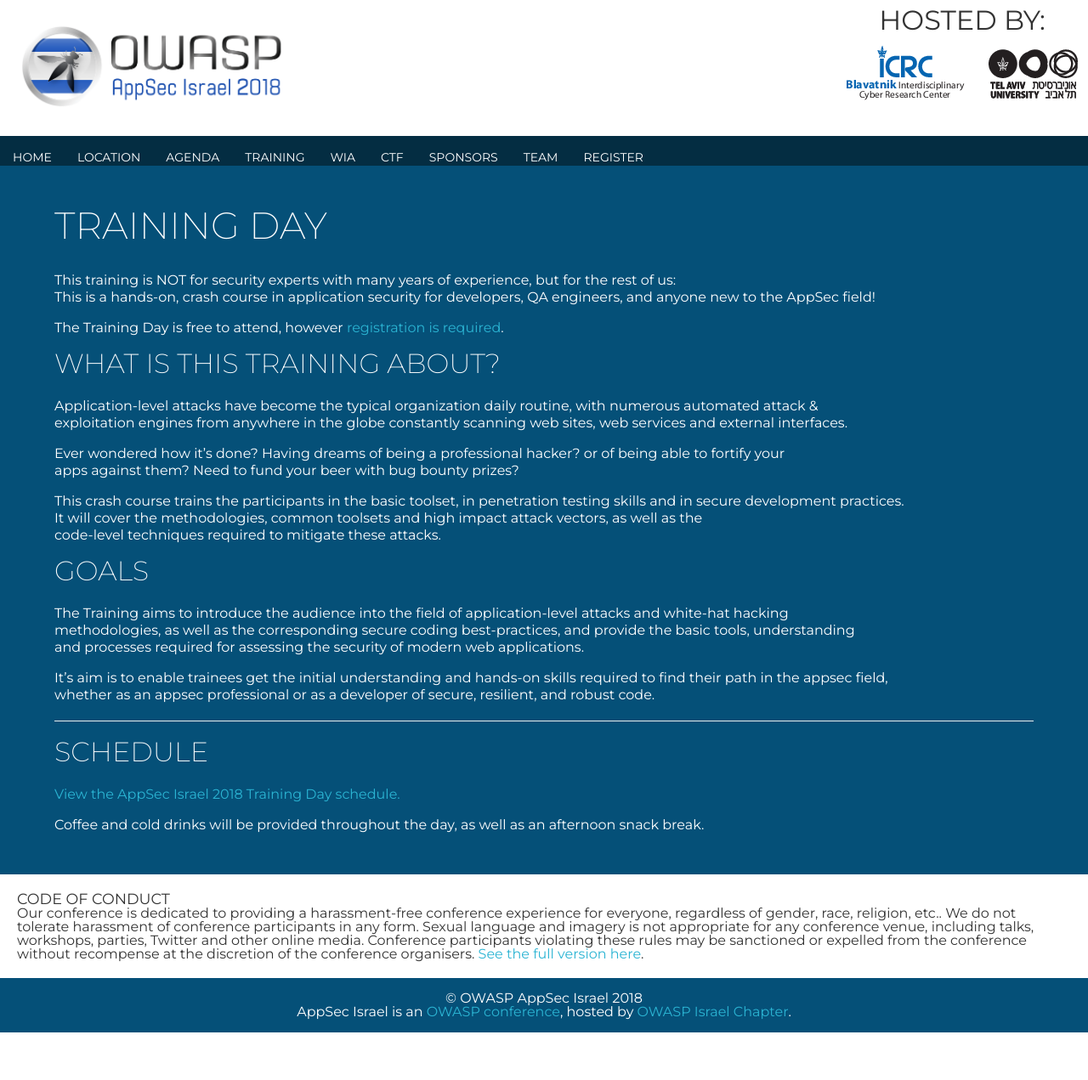
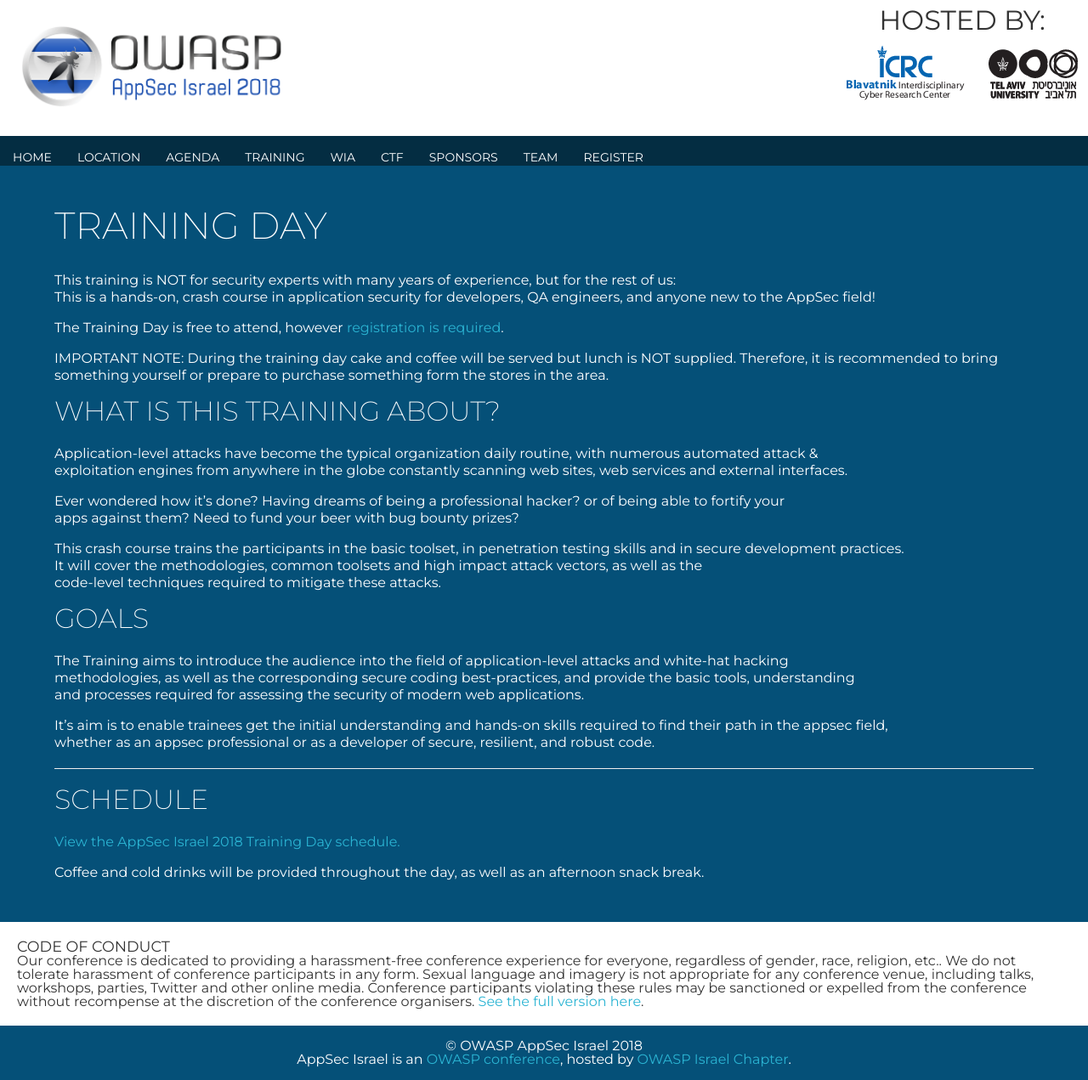
Before and after one commit to OWASP/AppSec-Israel-2018, a Jekyll site: the page built from Training.md, in a window 1280 px wide. Shown: the whole page at 85% size. Built offline with Jekyll 4.4.1, drawn with Linux system fonts in a browser that asks for light colours; our own code applies the rules of GitHub Pages for plain Markdown files; a script that is not in the unit is left out; before the commit the page ends 1215 px from its top, so only the background shows below that.

Commit message:
Update Training.md (#42)

```diff
--- a/Training.md
+++ b/Training.md
@@ -7,6 +7,9 @@
 This is a hands-on, crash course in application security for developers, QA engineers, and anyone new to the AppSec field!
 
 The Training Day is free to attend, however [registration is required](Register).
+
+**IMPORTANT NOTE:**
+During the training day cake and coffee will be served but lunch is **NOT** supplied. Therefore, it is recommended to bring something yourself or prepare to purchase something form the stores in the area.
 
 ### What is this Training about?
 
```
